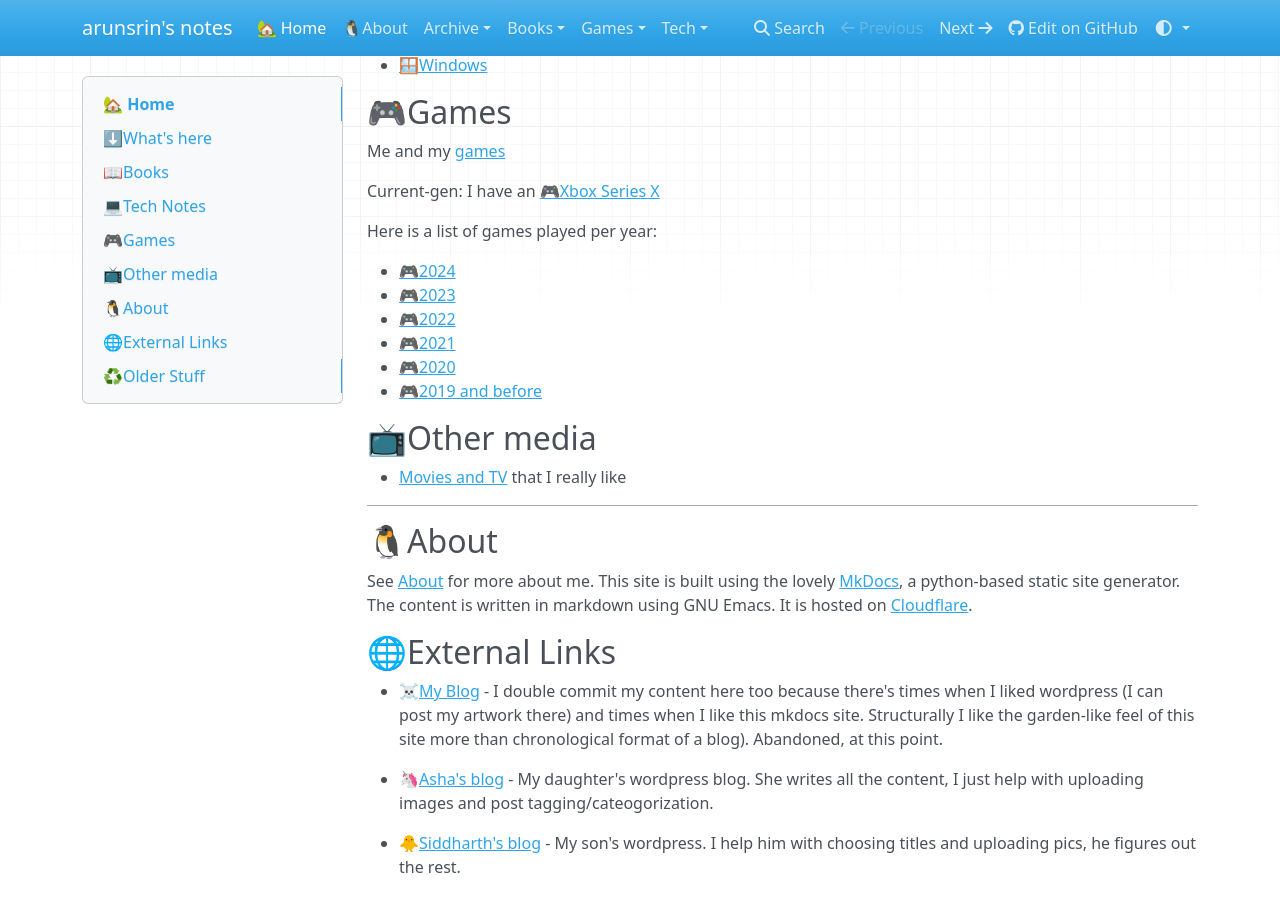
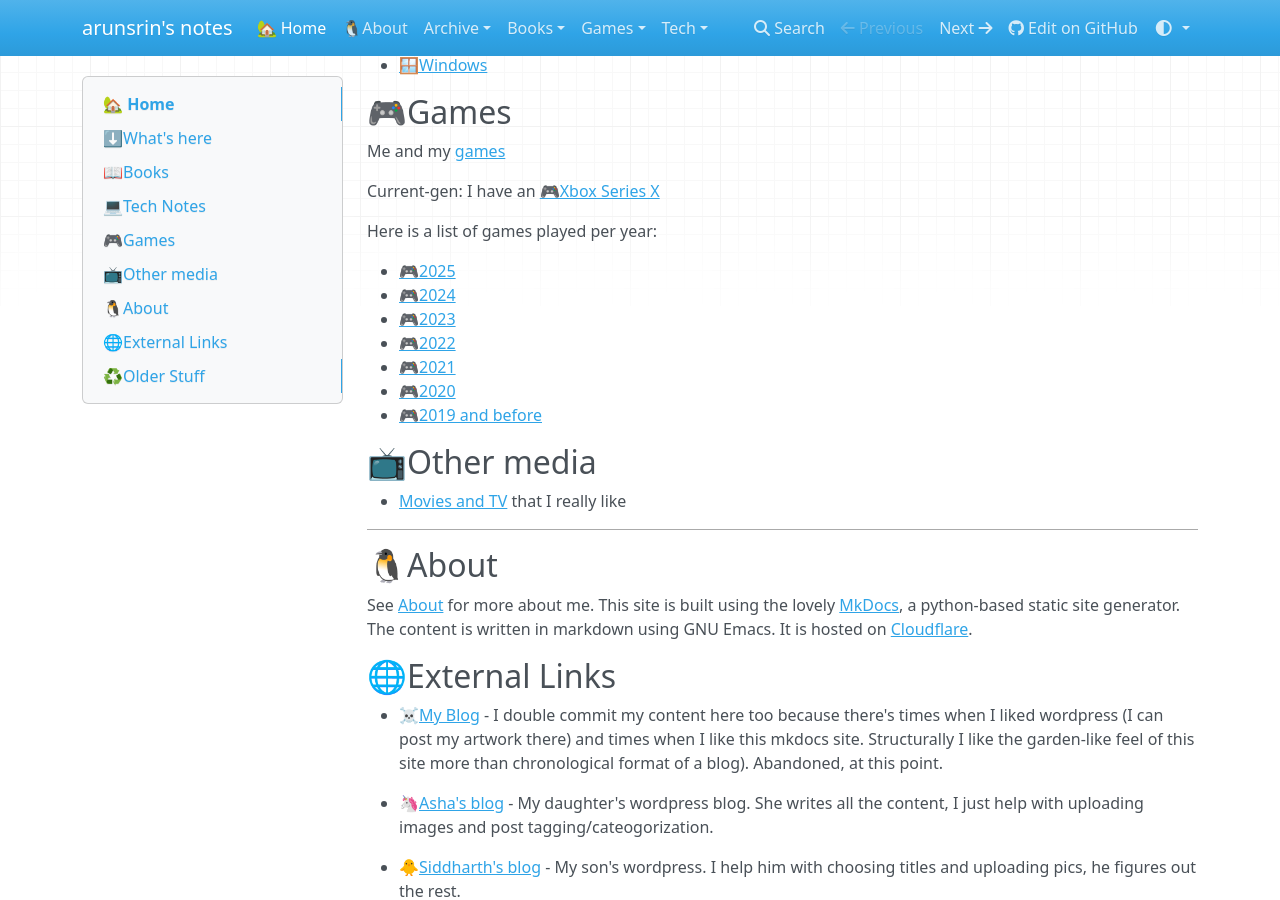
Before and after one commit to arunsrin/arunsrin.mkdocs, an MkDocs documentation site: the page built from home/index.md, in a window 1280 px wide and 900 px high, scrolled down 1323 px. Built offline with MkDocs 1.6.1, drawn with Linux system fonts in a browser that asks for light colours; nearby versions of some CDN libraries.

Commit message:
top level page for games/2025

```diff
--- a/home/index.md
+++ b/home/index.md
@@ -66,6 +66,7 @@ Current-gen: I have an [🎮Xbox Series X](games/xbox.md)
 
 Here is a list of games played per year:
 
+- [🎮2025](games/2025.md)
 - [🎮2024](games/2024.md)
 - [🎮2023](games/2023.md)
 - [🎮2022](games/2022.md)
```
Also changed, not shown: home/games/index.md (+1 -0 lines).
